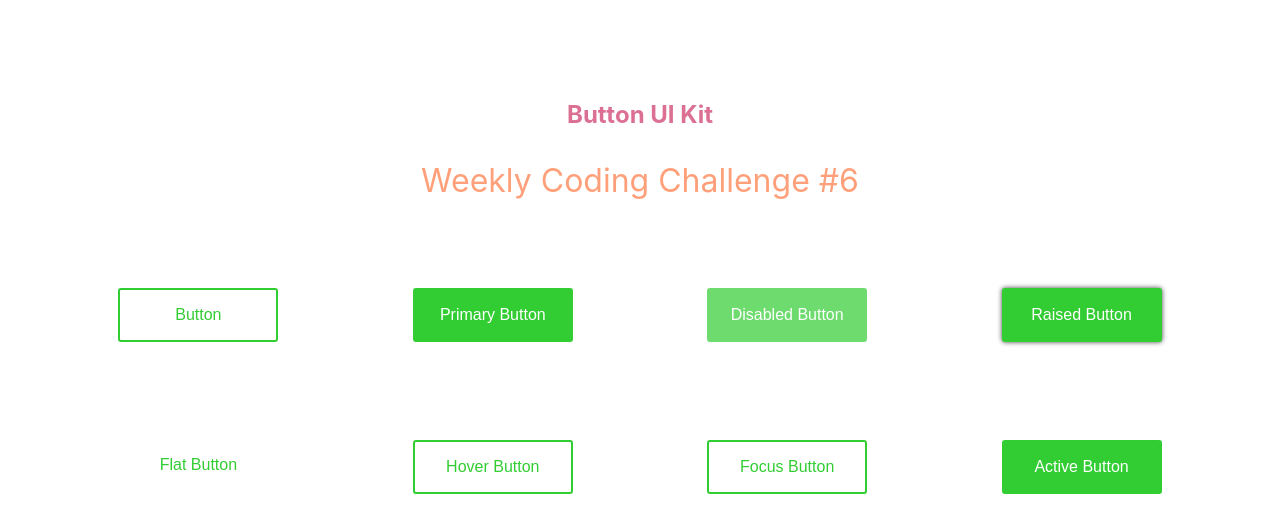
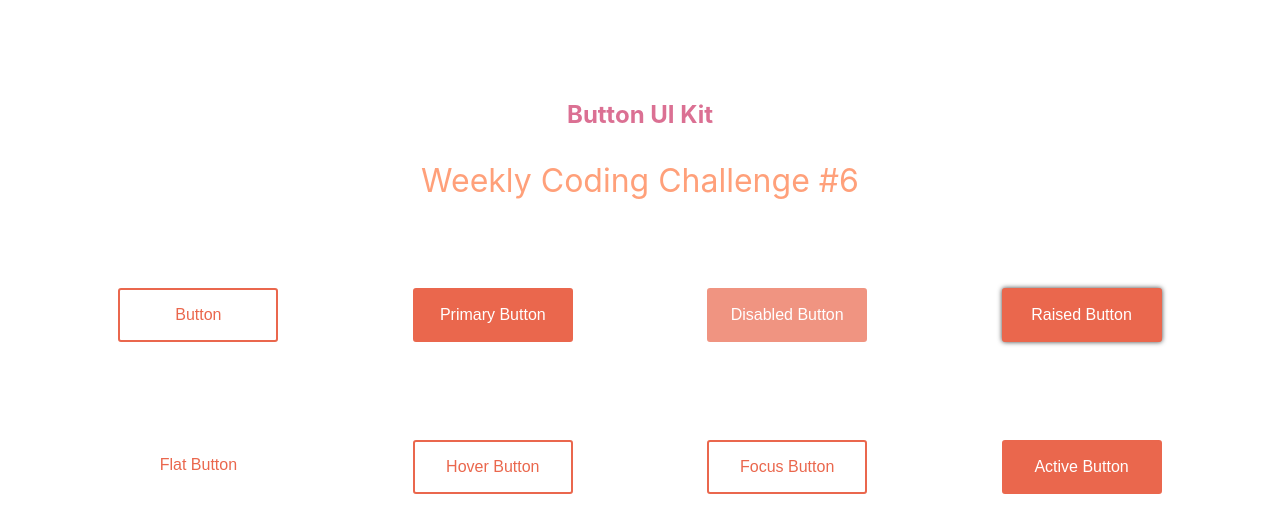
Before and after one commit to ameet-pradhan-au5/button-ui-kit, a React (Create React App) app: page / in a window 1280 px wide. Shown: the top 532 px of the page. Built offline with nearby package versions, Linux system fonts and the light colour scheme.

Commit message:
:construction: button colors

```diff
--- a/src/App.js
+++ b/src/App.js
@@ -31,8 +31,8 @@ grid-template-rows: 12px 12px  ;
 const Button = styled.button`
   background: transparent;
   border-radius: 3px;
-  border: 2px solid limegreen;
-  color: limegreen;
+  border: 2px solid #ea674d;
+  color: #ea674d;
   margin: 0.5em 1em;
   padding: 1em 1em;
   font-size: 1em;
@@ -41,20 +41,20 @@ const Button = styled.button`
   opacity: 1;
 
   ${props => props.primary && css`
-    background: limegreen;
+    background: #ea674d;
     color: white;
   `}
 
   ${props => props.disabled && css`
     opacity: 0.7;
-    background: limegreen;
+    background: #ea674d;
     color: white;
     cursor: not-allowed;
   `}
 
   ${props => props.raised && css`
   box-shadow: 0px 0px 5px 0px rgba(0,0,0,0.75);
-  background: limegreen;
+  background: #ea674d;
   color: white;
   `}
 
@@ -66,13 +66,13 @@ const Button = styled.button`
   ${props => props.hover && css`
   :hover {
     box-shadow: 0px 0px 5px 0px rgba(0,0,0,0.75);
-    background: limegreen;
+    background: #ea674d;
   color: white;}
   `}
 
   ${props => props.focus && css`
   :focus {
-    box-shadow: 0 0 5px limegreen;
+    box-shadow: 0 0 5px #ea674d;
     outline: 0;}
   `}
 
```
